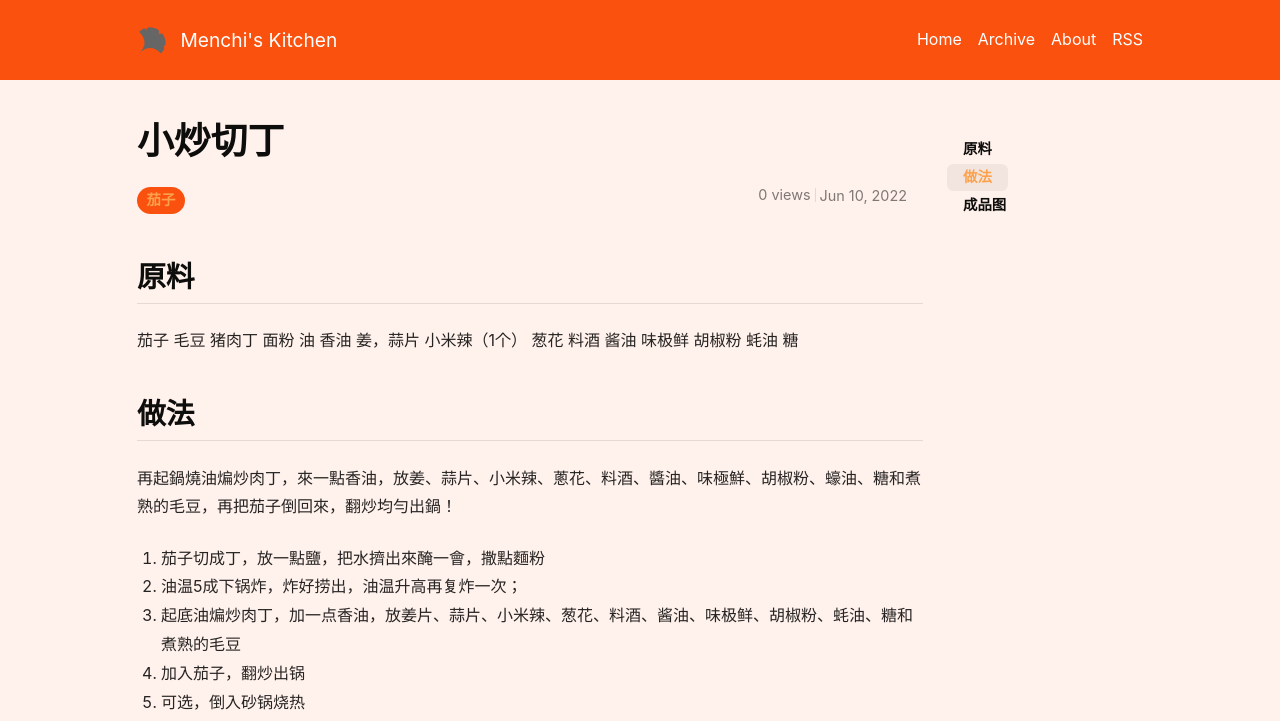
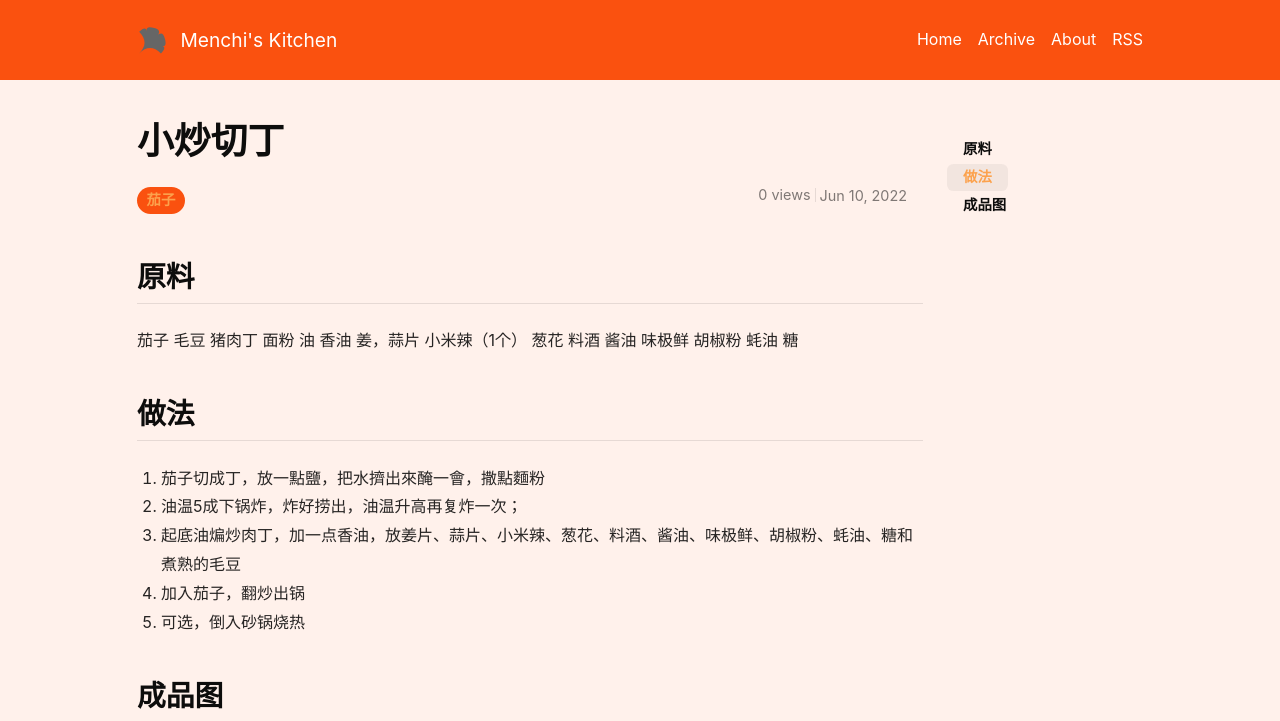
Before and after one commit to MenchiG/cooking, a Jekyll site: the page built from _posts/2022-06-10-小炒切丁.md, in a window 1280 px wide and 900 px high, cut to the strip 0-721 px from the top of the window. Built offline with Jekyll 4.4.1, drawn with Linux system fonts in a browser that asks for light colours; nearby versions of some CDN libraries.

Commit message:
Update 2022-06-10-小炒切丁.md

```diff
--- a/_posts/2022-06-10-小炒切丁.md
+++ b/_posts/2022-06-10-小炒切丁.md
@@ -30,8 +30,6 @@ picture_frame: shadow
 
 ## 做法
 
-再起鍋燒油煸炒肉丁，來一點香油，放姜、蒜片、小米辣、蔥花、料酒、醬油、味極鮮、胡椒粉、蠔油、糖和煮熟的毛豆，再把茄子倒回來，翻炒均勻出鍋！
-
 1. 茄子切成丁，放一點鹽，把水擠出來醃一會，撒點麵粉
 2. 油温5成下锅炸，炸好捞出，油温升高再复炸一次；
 3. 起底油煸炒肉丁，加一点香油，放姜片、蒜片、小米辣、葱花、料酒、酱油、味极鲜、胡椒粉、蚝油、糖和煮熟的毛豆
```
